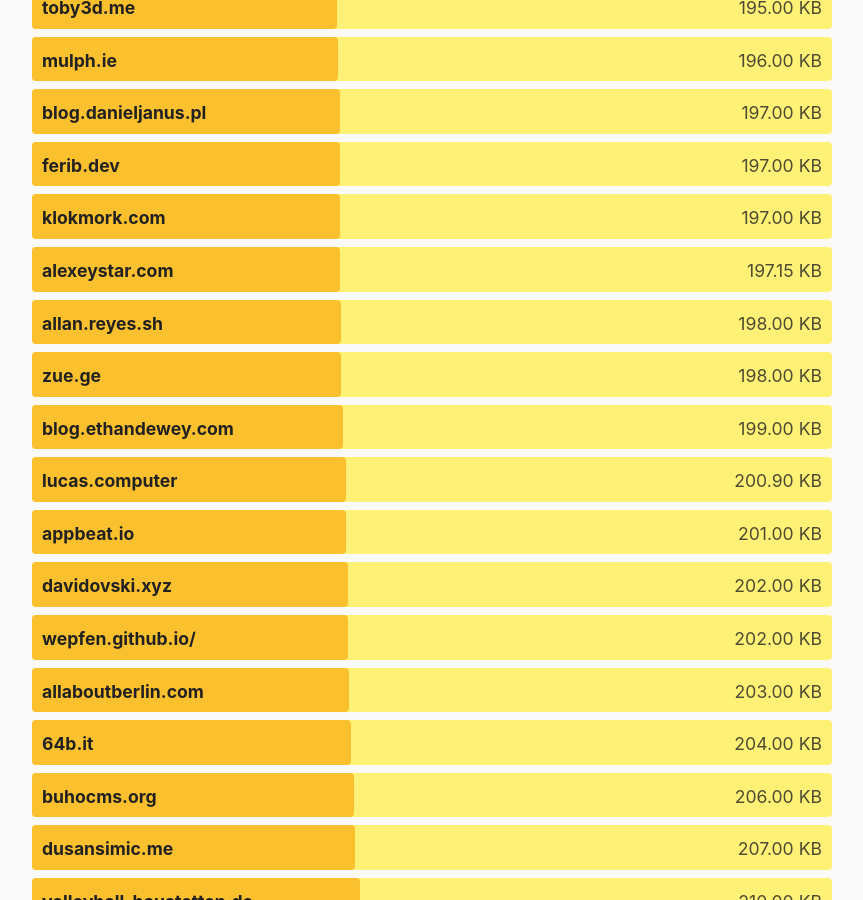
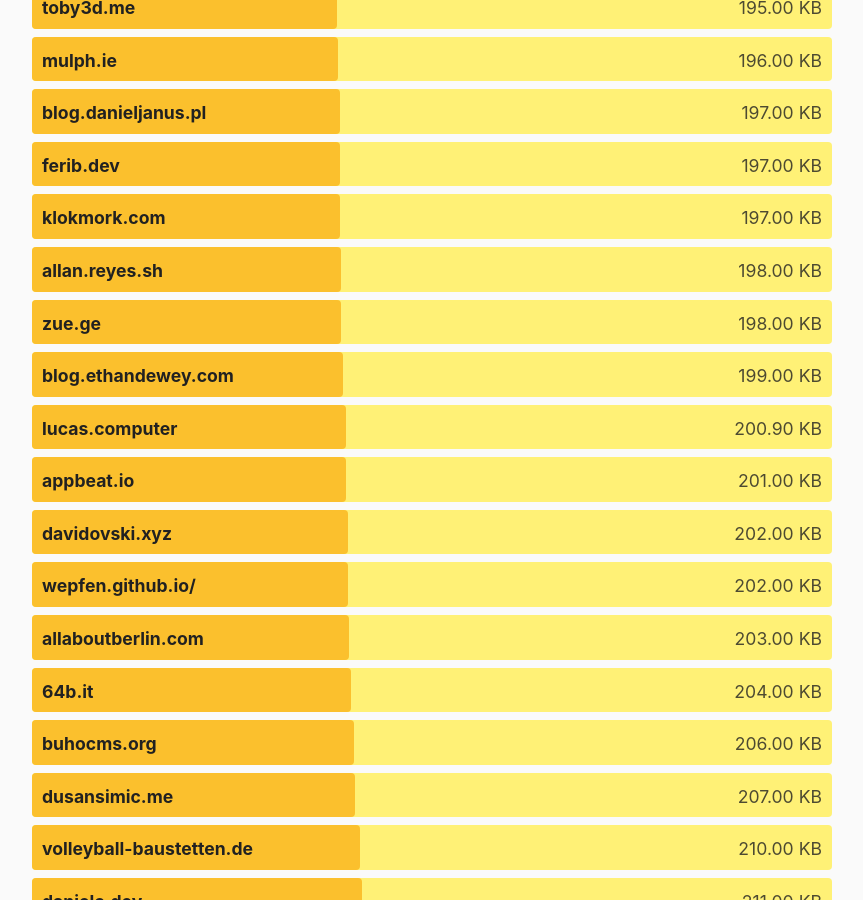
Before and after one commit to kevquirk/512kb.club, a Jekyll site: the page built from index.md, in a window 1280 px wide and 900 px high, scrolled down 29783 px. Shown: the whole window, without its empty margins (208-1071 px from the left). Built offline with Jekyll 4.4.1, drawn with Linux system fonts in a browser that asks for light colours.

Commit message:
Remove UM site

```diff
--- a/_data/sites.yml
+++ b/_data/sites.yml
@@ -148,11 +148,6 @@
   size: 91.2
   last_checked: 2022-05-15
 
-- domain: alexeystar.com
-  url: https://alexeystar.com/
-  size: 197.15
-  last_checked: 2024-01-09
-
 - domain: alexmolas.com
   url: https://www.alexmolas.com
   size: 230
```
